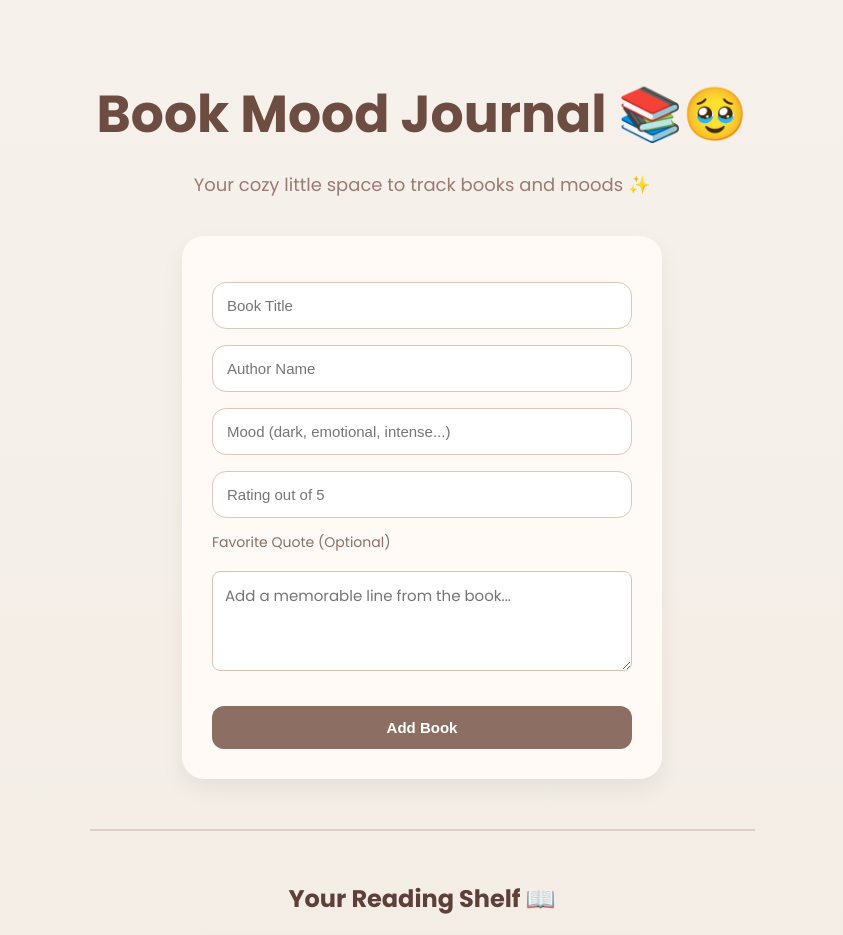
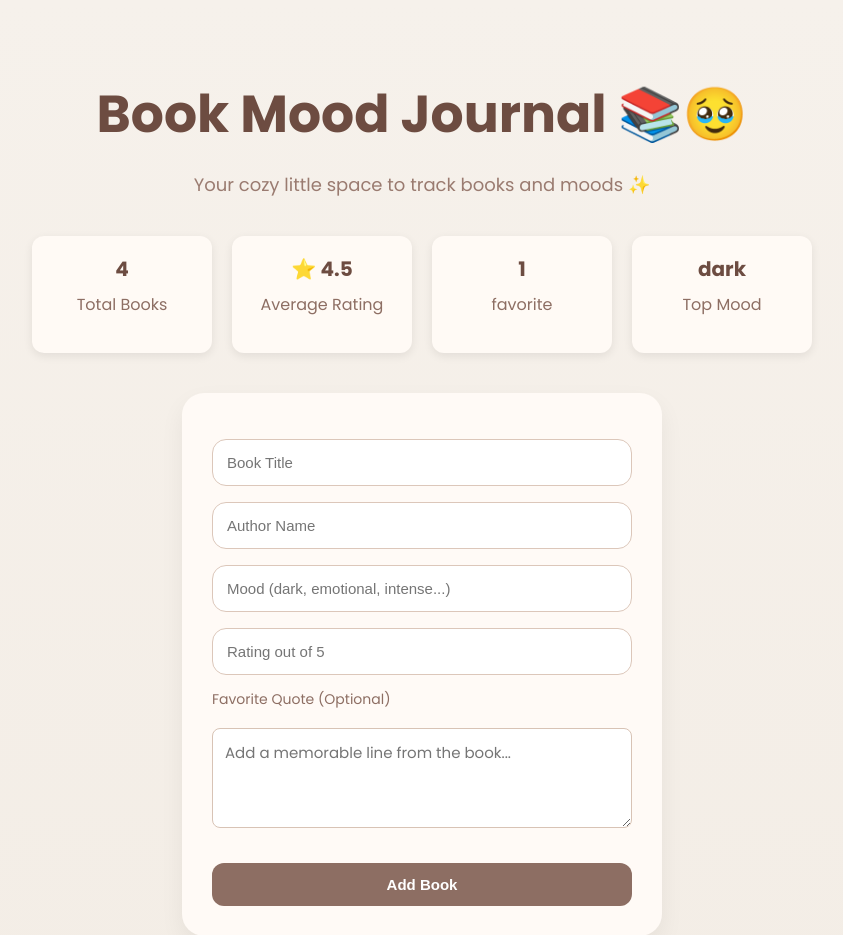
Before and after one commit to sharmakarishma1210-cmyk/book-mood-journal, a Flask app: page / in a window 1280 px wide. Shown: the top 935 px of the page, without its empty margins (218-1061 px from the left). Run offline with Flask 3, Linux system fonts and the light colour scheme; data comes from the database, SQL or seed files in the repository; both versions use the stored data as it was after the commit.

Commit message:
add reading analytics dashboard

```diff
--- a/app.py
+++ b/app.py
@@ -33,26 +33,52 @@ def home():
 
     books = Book.query
 
-    # SEARCH FILTER
-
     if search:
         books = books.filter(
             Book.title.ilike(f"%{search}%") |
             Book.author.ilike(f"%{search}%")
         )
 
-    # MOOD FILTER
-
     if mood != "all":
         books = books.filter(
             Book.mood.ilike(f"%{mood}%")
         )
 
-    books = books.order_by(Book.title).all()
+    books = books.order_by(Book.favorite.desc()).all()
+    total_books = len(books)
+    favorite_books = len(
+        [book for book in books if book.favorite]
+    )
+    if books:
+        average_rating = round(
+            sum(book.rating for book in books)/total_books,1
+        )
+    else:
+        average_rating = 0
+
+
+    mood_count = {}
+    for book in books:
+        moods = book.mood.lower().split(",")
+        for mood in moods:
+            mood = mood.strip()
+            mood_count[mood] = mood_count.get(mood , 0)+1
+
+    if mood_count:
+        top_mood = max(
+            mood_count,key=mood_count.get
+        )
+    else:
+        top_mood = "None"
+
 
     return render_template(
         "index.html",
-        books=books
+        books=books,
+        total_books = total_books,
+        favorite_books = favorite_books,
+        average_rating = average_rating,
+        top_mood = top_mood
     )
 
 
--- a/static/style.css
+++ b/static/style.css
@@ -284,3 +284,34 @@ textarea {
   color: #7b5e57;
   margin-top: 12px;
 }
+
+.stats-container {
+  display: flex;
+  justify-content: center;
+  gap: 20px;
+  flex-wrap: wrap;
+  margin-bottom: 40px;
+}
+
+.stat-card {
+  background-color: #fffaf5;
+  padding: 20px;
+  width: 180px;
+  border-radius: 12px;
+  text-align: center;
+  box-shadow: 0px 3px 10px rgba(0, 0, 0, 0.08);
+}
+.stat-card h3 {
+  margin: 0;
+  color: #6d4c41;
+  font-size: 20px;
+  line-height: 1.3;
+
+  word-wrap: break-word;
+  overflow-wrap: break-word;
+}
+
+.stat-card p {
+  margin-top: 10px;
+  color: #8d6e63;
+}
--- a/templates/index.html
+++ b/templates/index.html
@@ -34,7 +34,24 @@
         Your cozy little space to track books and moods ✨
       </p>
 
-      <!-- ADD BOOK FORM -->
+      <div class = "stats-container">
+        <div class = "stat-card">
+          <h3>{{ total_books }}</h3>
+          <p>Total Books</p>
+        </div>
+        <div class = "stat-card">
+          <h3>⭐ {{ average_rating }}</h3>
+          <p>Average Rating</p>
+        </div>
+                <div class = "stat-card">
+          <h3>{{ favorite_books }}</h3>
+          <p>favorite</p>
+        </div>
+                <div class = "stat-card">
+          <h3>{{top_mood }}</h3>
+          <p>Top Mood</p>
+        </div>
+      </div>
 
       <form action="/add" method="POST" class="main-form">
 
@@ -73,7 +90,7 @@
           Favorite Quote (Optional)
         </label>
         <textarea
-        name = "quote",
+        name = "quote"
         placeholder="Add a memorable line from the book..."
         ></textarea>
 
```
Also changed, not shown: instance/books.db.
